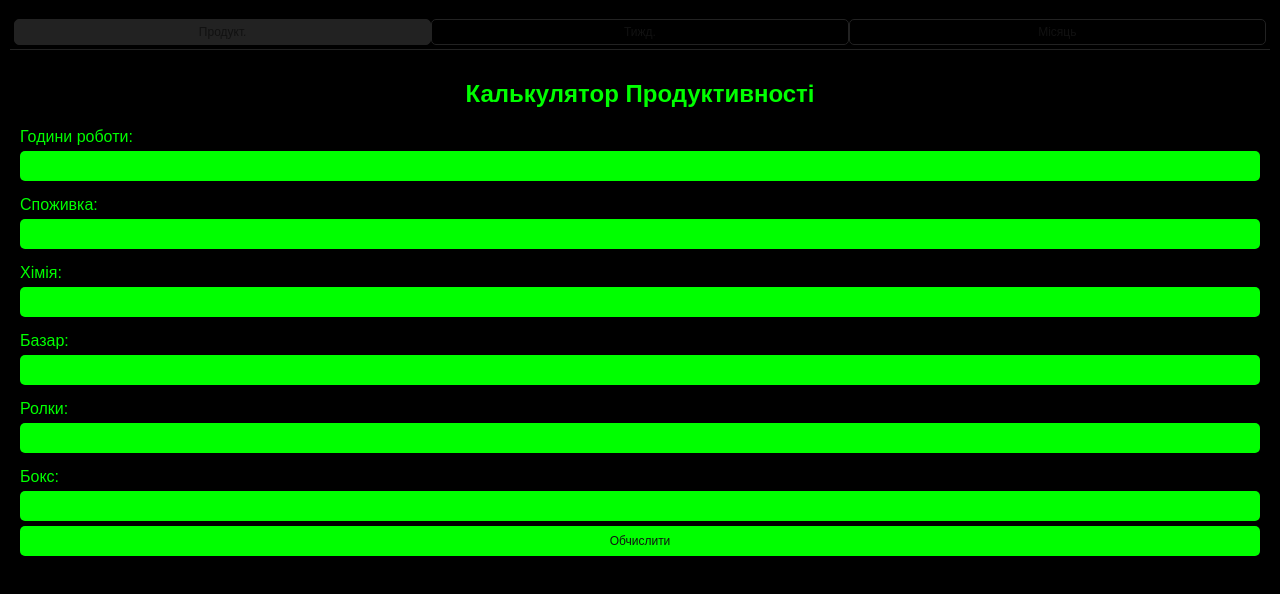
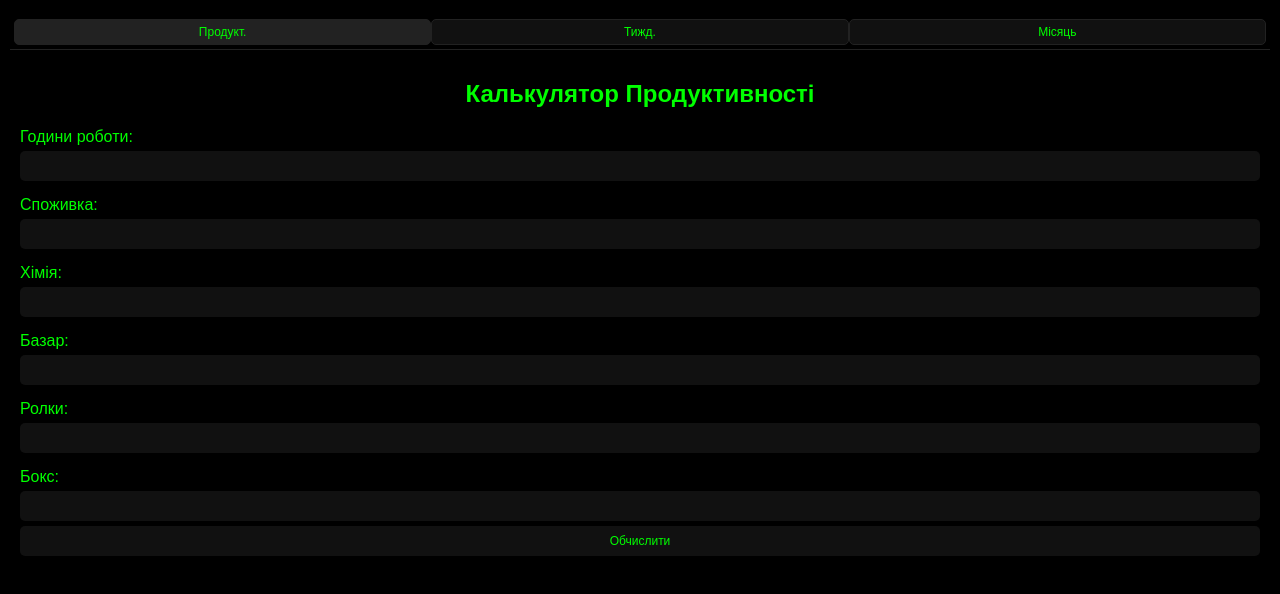
Before and after one commit to IDL35/IC, a plain HTML site: page index.html in a window 1280 px wide. Drawn offline with Linux system fonts and the light colour scheme.

Commit message:
Update styles.css

```diff
--- a/styles.css
+++ b/styles.css
@@ -28,8 +28,8 @@ label {
     z-index: 100;
 }
 .top-panel button {
-    background: #000;
-    color: #111;
+    background: #111;
+    color: #0f0;
     border: 1px solid #222;
     font-size: 12px;
     padding: 5px 8px;
@@ -42,8 +42,8 @@ section.active { display:block; }
 
 input, button {
     font-size: 12px;
-    background-color: #0f0;
-    color: #111;
+    background-color: #111;
+    color: #0f0;
     border: none;
     border-radius: 5px;
     padding: 8px;
@@ -52,7 +52,7 @@ input, button {
     margin-top: 5px;
 }
 input[type="date"] {
-    background-color: #000;
+    background-color: #111;
     border: 1px solid #222;
 }
 button:hover {
@@ -71,7 +71,7 @@ button:hover {
 table {
     width: 100%;
     border-collapse: collapse;
-    background-color: #0f0;
+    background-color: #111;
     font-size: 10px;
 }
 th, td {
```
